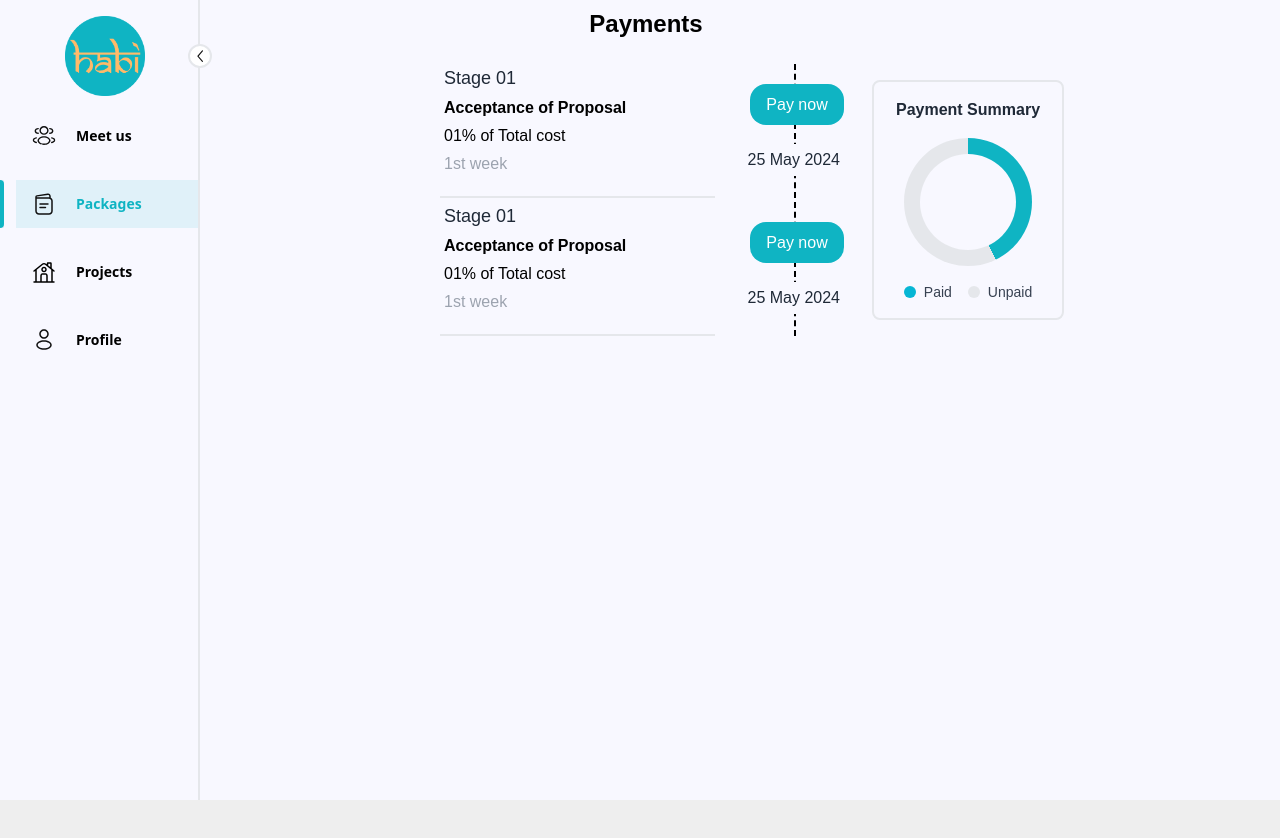
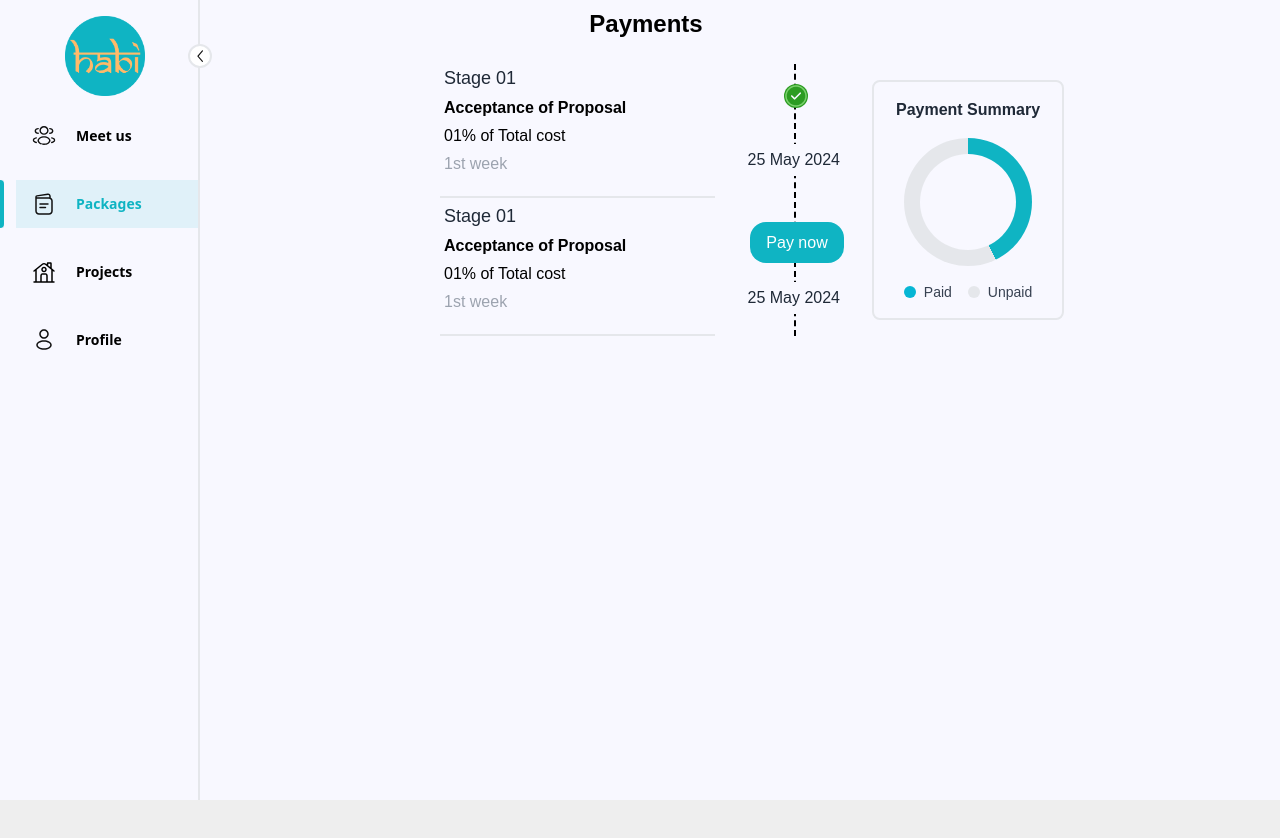
Before and after one commit to tejudharanesh/teju_habi, a React (Vite) app in the folder client/: page /dashboard/packages in a window 1280 px wide. Shown: the top 838 px of the page. Built offline with nearby package versions, Linux system fonts and the light colour scheme.

Commit message:
implemented notification component

```diff
--- a/client/src/App.jsx
+++ b/client/src/App.jsx
@@ -20,7 +20,7 @@ function App() {
     <AuthProvider>
       <Router>
         <Routes>
-          <Route path="/" element={<Notifications />} />
+          <Route path="/" element={<Testing />} />
           {/* <Route path="/" element={<Dashboard />} /> */}
           <Route path="/dashboard/*" element={<Dashboard />} />
 
--- a/client/src/pages/ExistingUser/PaymentsPage.jsx
+++ b/client/src/pages/ExistingUser/PaymentsPage.jsx
@@ -1,4 +1,5 @@
 import React from "react";
+import done from "../../assets/images/done.png";
 
 const PaymentsPage = () => {
   const paidSegments = 3;
@@ -23,10 +24,8 @@ const PaymentsPage = () => {
             <p className="text-gray-400 m-1">1st week</p>
           </div>
           <div className="absolute top-0 right-14 h-full border-l-2  border-black border-dashed"></div>
-          <div className="absolute top-5 right-2">
-            <button className="bg-primary text-white w-[94px] h-[41px] rounded-2xl">
-              Pay now
-            </button>
+          <div className="absolute top-5 right-11 bg-[#2c9c22] rounded-full">
+            <img src={done} alt="done" className="" />
           </div>
           <div className="absolute top-20 right-2">
             <h2 className="bg-layoutColor p-1">25 May 2024</h2>
```
